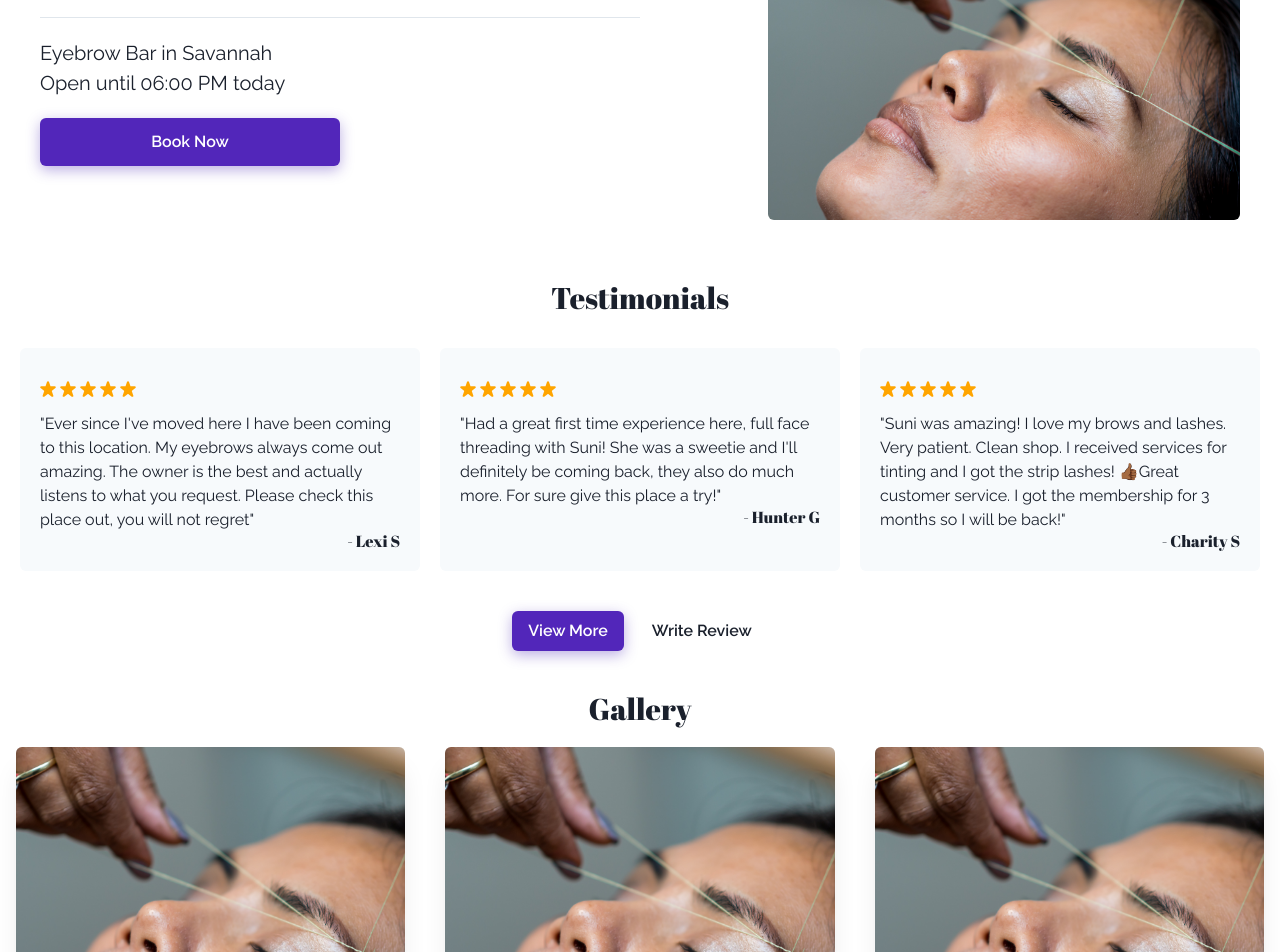
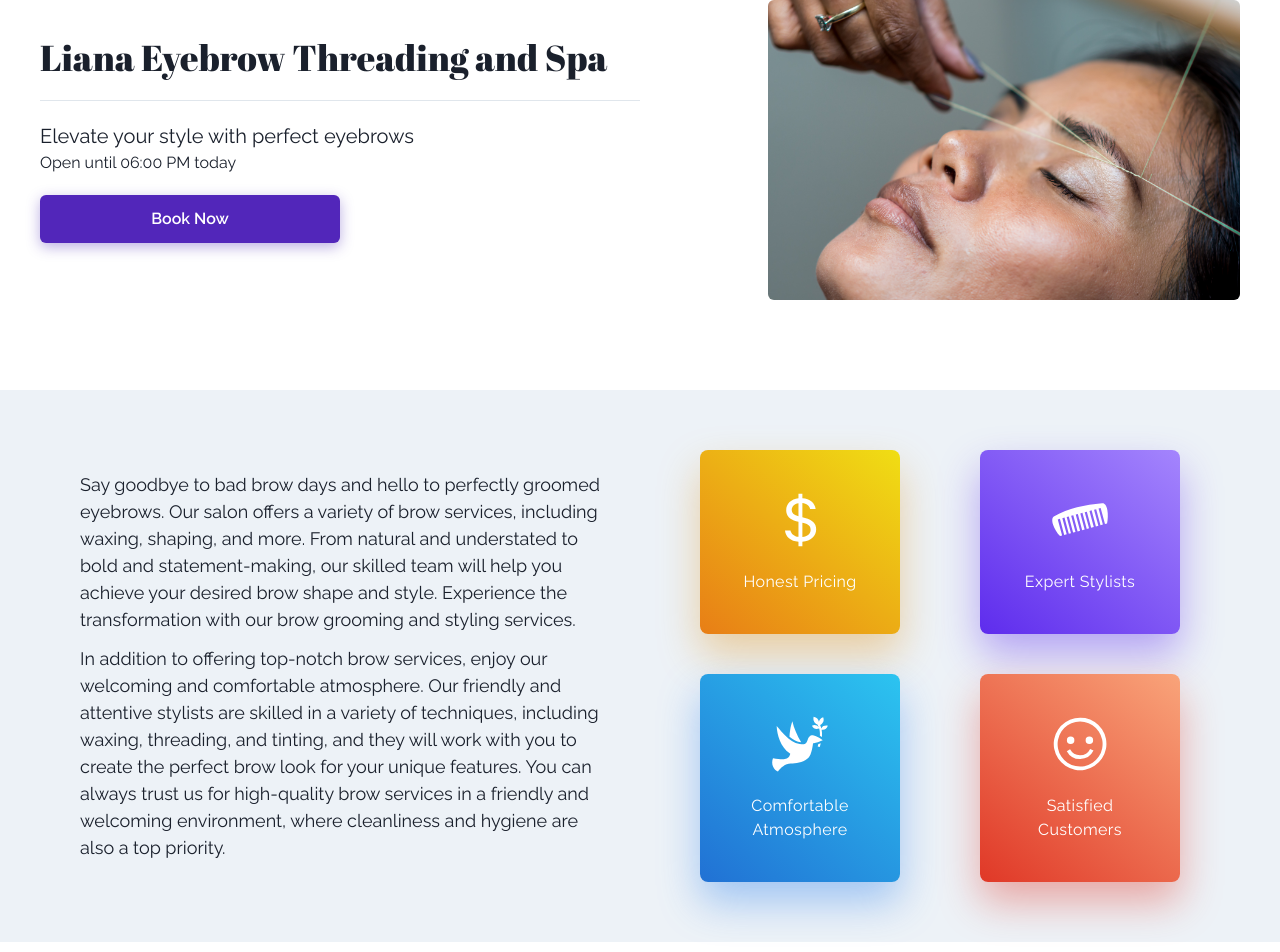
Before and after one commit to ibaniya98/liana-eyebrow, a Next.js app: page / in a window 1280 px wide. Shown: the part 200-1152 px from the top of the page. Built offline with nearby package versions, Linux system fonts and the light colour scheme.

Commit message:
Add about section (#5)
* add tiles

* add about us text

* update box shadow

* adjust spacing

* reorder about us section

```diff
--- /dev/null
+++ b/components/about/index.tsx
@@ -0,0 +1,71 @@
+import { Box, ChakraProps, Heading, SimpleGrid, Text } from "@chakra-ui/react";
+import { ReactNode, createElement } from "react";
+import { GiComb, GiPeaceDove } from "react-icons/gi";
+import { VscSmiley } from "react-icons/vsc";
+import { BsCurrencyDollar } from "react-icons/bs";
+
+interface TileProps {
+  title: string;
+  icon: ReactNode;
+  bgGradient: string;
+  boxShadow?: string;
+}
+
+function Tile({ title, bgGradient, icon, boxShadow }: TileProps) {
+  return (
+    <Box
+      w="100%"
+      maxW="200px"
+      p="10"
+      borderRadius="lg"
+      boxShadow={boxShadow || "md"}
+      minH="100px"
+      textAlign="center"
+      textColor="white"
+      bgGradient={bgGradient}
+      mx="auto"
+    >
+      <Box fontSize="6xl" display="flex" justifyContent="center" mb="5">
+        {icon}
+      </Box>
+
+      <Text fontSize="md" letterSpacing="wide">
+        {title}
+      </Text>
+    </Box>
+  );
+}
+
+export default function About() {
+  return (
+    <Box>
+      <SimpleGrid columns={{ base: 1, sm: 2 }} gap="10">
+        <Tile
+          title="Honest Pricing"
+          bgGradient="linear(40deg, #e87e16 0%, #f0de14 100%)"
+          boxShadow="0px 20px 40px 0px rgb(224 149 32 / 40%)"
+          icon={<BsCurrencyDollar />}
+        />
+        <Tile
+          title="Expert Stylists"
+          bgGradient="linear(40deg, #5e2ced 0%, #a485fd 100%)"
+          boxShadow="0px 20px 40px 0px rgb(94 44 237 / 40%)"
+          icon={<GiComb />}
+        />
+
+        <Tile
+          title="Comfortable Atmosphere"
+          bgGradient="linear(40deg, #2171d4 0%, #2cc4f0 100%)"
+          boxShadow="0px 20px 40px 0px rgb(44 130 237 / 40%)"
+          icon={<GiPeaceDove />}
+        />
+        <Tile
+          title="Satisfied Customers"
+          bgGradient="linear(40deg, #e03827 0%, #f9a47a 100%)"
+          boxShadow="0px 20px 40px 0px rgb(224 56 39 / 40%)"
+          icon={<VscSmiley />}
+        />
+      </SimpleGrid>
+    </Box>
+  );
+}
--- a/components/banner/index.tsx
+++ b/components/banner/index.tsx
@@ -11,15 +11,20 @@ function OpenTime() {
 
 export default function Banner() {
   return (
-    <Box p="5" m="5">
-      <Grid gridTemplateColumns={{ base: "1fr", md: "3fr 2fr" }} gap="5">
+    <Box p="5" mx="5" my="5" mb="10">
+      <Grid
+        gridTemplateColumns={{ base: "1fr", md: "3fr 2fr" }}
+        gap="5"
+        pt={{ base: 10, md: 20 }}
+        pb={{ base: 10, md: 30 }}
+      >
         <Box display="flex" justifyContent="center" flexDir="column">
           <Heading size="xl">Liana Eyebrow Threading and Spa</Heading>
 
           <Divider my="5" maxW="600px" borderColor="gray.300" />
 
-          <Box fontSize="xl">
-            <Text>Eyebrow Bar in Savannah</Text>
+          <Box>
+            <Text fontSize="xl">Elevate your style with perfect eyebrows</Text>
             <OpenTime />
           </Box>
 
--- a/package.json
+++ b/package.json
@@ -23,6 +23,7 @@
     "next": "13.0.7",
     "react": "18.2.0",
     "react-dom": "18.2.0",
+    "react-icons": "^4.7.1",
     "typescript": "4.9.4"
   }
 }
--- a/pages/index.tsx
+++ b/pages/index.tsx
@@ -1,17 +1,55 @@
 import Banner from "../components/banner";
-import { Box, Container, Heading } from "@chakra-ui/react";
+import { Box, Container, Heading, SimpleGrid, Text } from "@chakra-ui/react";
 import Image from "next/image";
 import Testimonials from "../components/testimonials";
 import Map from "../components/map";
 import Footer from "../components/footer";
 import Gallery from "../components/gallery";
 import Navbar from "../components/navbar";
+import About from "../components/about";
 
 export default function Home() {
   return (
     <Box as="main">
       <Navbar />
       <Banner />
+
+      <Box py="10" px={[10, null, 20]} backgroundColor="gray.100">
+        <SimpleGrid
+          my="5"
+          columns={{ base: 1, md: 2 }}
+          spacing={{ base: 10, md: 20 }}
+        >
+          <Box
+            display="flex"
+            flexDirection="column"
+            justifyContent="center"
+            fontSize="lg"
+          >
+            <Text>
+              Say goodbye to bad brow days and hello to perfectly groomed
+              eyebrows. Our salon offers a variety of brow services, including
+              waxing, shaping, and more. From natural and understated to bold
+              and statement-making, our skilled team will help you achieve your
+              desired brow shape and style. Experience the transformation with
+              our brow grooming and styling services.
+            </Text>
+
+            <Text mt="3">
+              In addition to offering top-notch brow services, enjoy our
+              welcoming and comfortable atmosphere. Our friendly and attentive
+              stylists are skilled in a variety of techniques, including waxing,
+              threading, and tinting, and they will work with you to create the
+              perfect brow look for your unique features. You can always trust
+              us for high-quality brow services in a friendly and welcoming
+              environment, where cleanliness and hygiene are also a top
+              priority.
+            </Text>
+          </Box>
+
+          <About />
+        </SimpleGrid>
+      </Box>
 
       <Testimonials />
 
```
Also changed, not shown: 1 other file (tests, documents, lock files or other folders).
